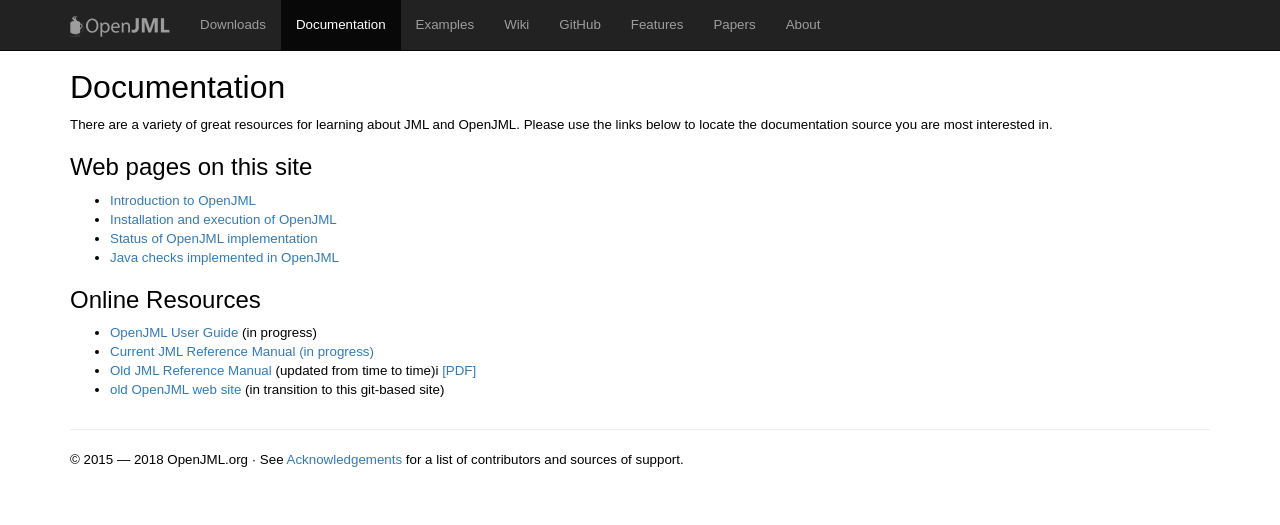
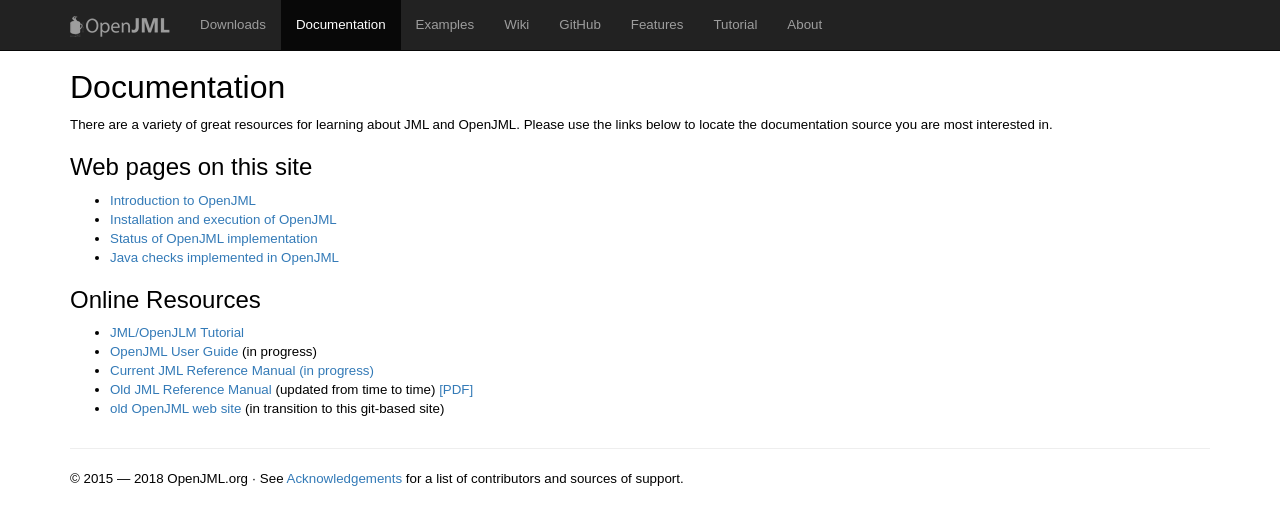
Before and after one commit to OpenJML/openjml.github.io, a Jekyll site: the page built from documentation/index.html, in a window 1280 px wide. Shown: the top 525 px of the page. Built offline with Jekyll 4.4.1, drawn with Linux system fonts in a browser that asks for light colours.

Commit message:
Navigation for the tutorial

```diff
--- a/_includes/nav.html
+++ b/_includes/nav.html
@@ -22,7 +22,7 @@
         <li><a href="https://github.com/OpenJML/OpenJML/wiki">Wiki</a></li>
 	<li><a href="https://github.com/OpenJML/OpenJML">GitHub</a></li>
 	<li><a href="/features">Features</a></li>
-	<li><a href="/papers">Papers</a></li>
+	<li><a href="/tutorial">Tutorial</a></li>
         <li><a href="/about">About</a></li>
 
 	{% elsif page.path contains "documentation" %}
@@ -33,7 +33,7 @@
 	<li><a href="https://github.com/OpenJML/OpenJML/wiki">Wiki</a></li>
 	<li><a href="https://github.com/OpenJML/OpenJML">GitHub</a></li>
 	<li><a href="/documentation/features.shtml">Features</a></li>
-	<li><a href="/papers">Papers</a></li>
+	<li><a href="/tutorial">Tutorial</a></li>
         <li><a href="/about">About</a></li>
 
 	{% elsif page.path contains "features" %}
@@ -44,7 +44,7 @@
 	<li><a href="https://github.com/OpenJML/OpenJML/wiki">Wiki</a></li>
 	<li><a href="https://github.com/OpenJML/OpenJML">GitHub</a></li>
 	<li class="active"><a href="/documentation/features.shtml">Features</a></li>
-	<li><a href="/papers">Papers</a></li>
+	<li><a href="/tutorial">Tutorial</a></li>
         <li><a href="/about">About</a></li>
 
 	{% elsif page.path contains "about" %}
@@ -55,10 +55,10 @@
 	<li><a href="https://github.com/OpenJML/OpenJML/wiki">Wiki</a></li>
 	<li><a href="https://github.com/OpenJML/OpenJML">GitHub</a></li>
 	<li><a href="/documentation/features.shtml">Features</a></li>
-	<li><a href="/papers">Papers</a></li>
+	<li><a href="/tutorial">Tutorial</a></li>
         <li  class="active"><a href="/about">About</a></li>
 
-	{% elsif page.path contains "papers" %}
+	{% elsif page.path contains "tutorial" %}
 
 	<li><a href="/downloads">Downloads</a></li>
         <li><a href="/documentation">Documentation</a></li>
@@ -66,7 +66,7 @@
 	<li><a href="https://github.com/OpenJML/OpenJML/wiki">Wiki</a></li>
 	<li><a href="https://github.com/OpenJML/OpenJML">GitHub</a></li>
 	<li><a href="/documentation/features.shtml">Features</a></li>
-	<li  class="active"><a href="/papers">Papers</a></li>
+	<li  class="active"><a href="/tutorial">Tutorial</a></li>
         <li  ><a href="/about">About</a></li>
 
 	{% else %}
@@ -77,7 +77,7 @@
 	<li><a href="https://github.com/OpenJML/OpenJML/wiki">Wiki</a></li>
 	<li><a href="https://github.com/OpenJML/OpenJML">GitHub</a></li>
 	<li><a href="/documentation/features.shtml">Features</a></li>
-	<li><a href="/papers">Papers</a></li>
+	<li><a href="/tutorial">Tutorial</a></li>
         <li><a href="/about">About</a></li>
 
 	{% endif %}
--- a/documentation/index.html
+++ b/documentation/index.html
@@ -21,9 +21,10 @@
       <h2>Online Resources</h2>
 
       <ul>
+      <li><a href="../tutorial">JML/OpenJLM Tutorial</a></li>
       <li><a href="OpenJMLUserGuide.pdf">OpenJML User Guide</a> (in progress)</li>
       <li><a href="JML_Reference_Manual.pdf">Current JML Reference Manual (in progress)</a></li>
-      <li><a href="http://www.eecs.ucf.edu/~leavens/JML/jmlrefman/jmlrefman_toc.html">Old JML Reference Manual</a> (updated from time to time)i <a href="http://www.jmlspecs.org/refman/jmlrefman.pdf">[PDF]</a></li>
+      <li><a href="http://www.eecs.ucf.edu/~leavens/JML/jmlrefman/jmlrefman_toc.html">Old JML Reference Manual</a> (updated from time to time) <a href="http://www.jmlspecs.org/refman/jmlrefman.pdf">[PDF]</a></li>
       <li><a href="http://jmlspecs.sourceforge.net">old OpenJML web site</a> (in transition to this git-based site)</li>
       </ul>
 
--- a/index.html
+++ b/index.html
@@ -17,9 +17,11 @@
       <p>Verification in OpenJML can be performed either by using our extended static checking facilities or by using our runtime assertion checking features. Runtime assertion checking is often easier to write specifications for whereas static checking gives stronger guarantees about program behavior.  </p>
 <p><b>To learn more, select one of the menu buttons at the top of this web page.</b></p>
     </div>
+<!--
     <div class="col-md-4">
       <h2>Integrates with Most Popular SMT Solvers</h2>
       <p>OpenJML is not a theorem prover or model checker itself. OpenJML translates JML specifications into SMT-LIB format and passes the proof problems implied by the Java+JML program to backend SMT solvers. OpenJML supports major SMT solvers such as Z3, CVC4 and Yices. The success of the proofs will depend on the capability of the SMT solver (e.g., which logics it supports), the particular logical encoding of the code+specifications, and the complexity and style in which the code and specifications are written.</p>
 <p><b>To learn more, select one of the menu buttons at the top of this web page.</b></p>
     </div>
+-->
   </div>
```
